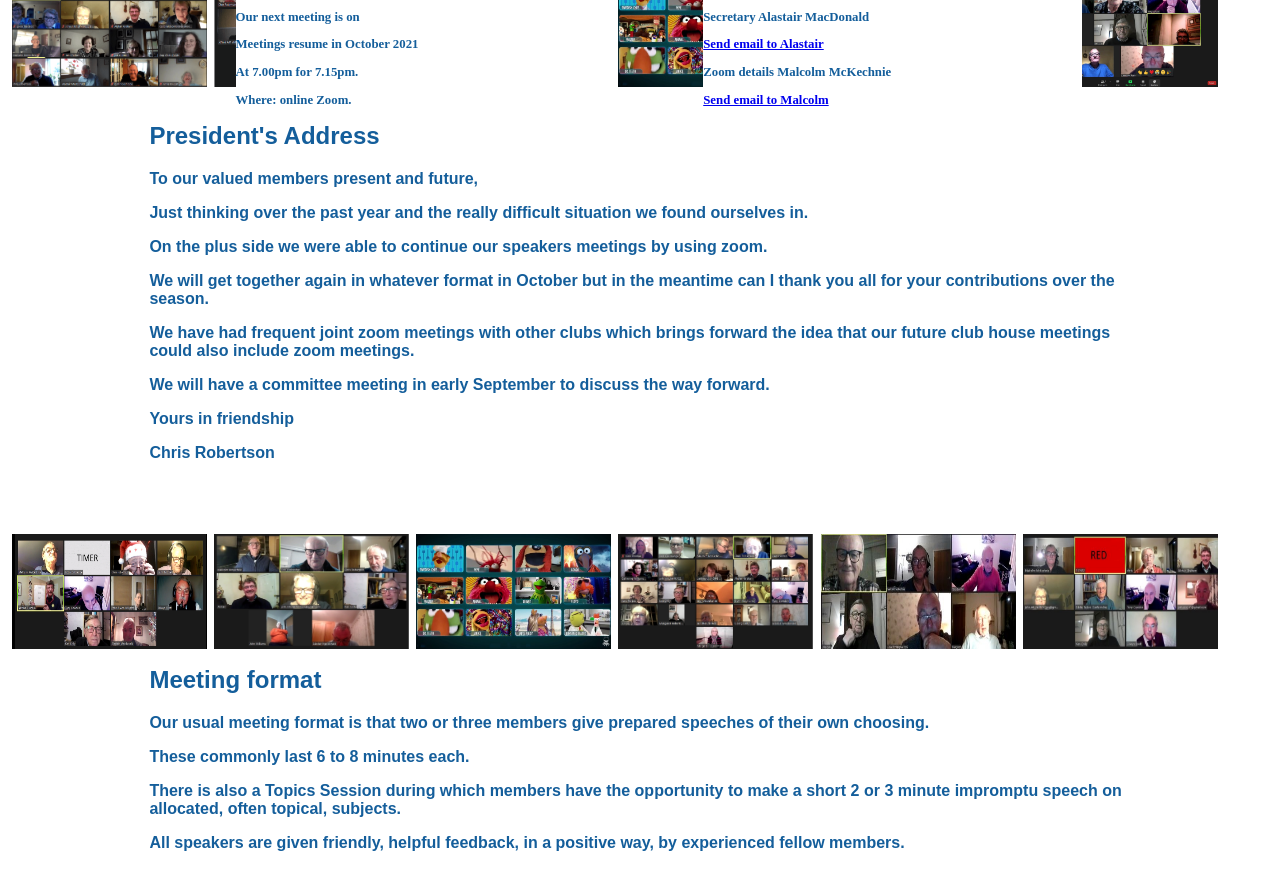
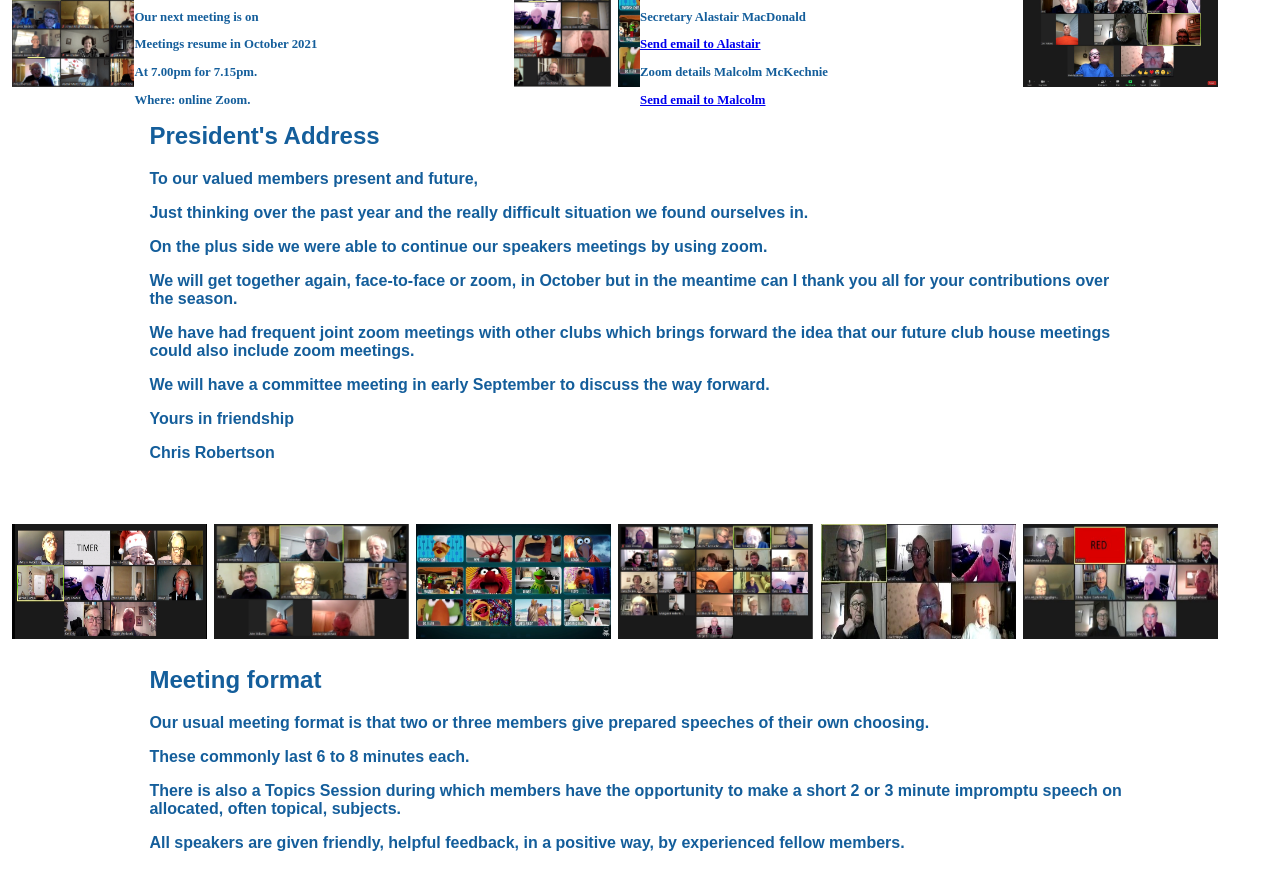
Before and after one commit to 1BobC/GreenockSpeakersClub.github.io, a plain HTML site: page index.html in a window 1280 px wide. Shown: the part 718-1589 px from the top of the page. Drawn offline with Linux system fonts and the light colour scheme.

Commit message:
Complete changes to meetings 1&2 margins Amend wording in Presidents message

```diff
--- a/index.html
+++ b/index.html
@@ -70,7 +70,7 @@
   <p>To our valued members present and future,</p>
 <p> Just thinking over the past year and the really difficult situation we found ourselves in.
 <p>On the plus side we were able to continue our speakers meetings by using zoom.</p>
-<p> We will get together again in whatever format in October but in the meantime can I thank you all for your contributions over the season.</p>
+<p> We will get together again, face-to-face or zoom, in October but in the meantime can I thank you all for your contributions over the season.</p>
 <p>We have had frequent joint zoom meetings with other clubs which brings forward the idea that our future club house meetings could also include zoom meetings. </p>
 <p> We will have a committee meeting in early September to discuss the way forward.</p>
 <p>Yours in friendship</p>
--- a/style.CSS
+++ b/style.CSS
@@ -77,7 +77,7 @@
   font-size: 0.8em;
   font-weight: bold;
   top: 5%;
-  left: 3%;
+  left: 10%;
   width: 30%;
 }
 .meeting2{
@@ -87,11 +87,11 @@
   font-size: 0.8em;
   font-weight: bold;
   top: 10%;
-  right: 35%;
+  right: 20%;
   width: 30%;
 }
 .images1{
-  margin-top: 290px;
+  margin-top: 300px;
    text-align: center;
   width: 100%;
   max-width: 100%;
@@ -129,7 +129,7 @@
   }
   .images2{
     position: relative;
-    margin-top: 10px;
+    /* margin-top: 10px; */
      text-align: center;
     width: 100%;
     max-width: 100%;
@@ -228,12 +228,6 @@
       .welcome1{
         font-size: 0.95em;
       }
-      .meeting1{
-        left: 5%;
-      }
-      .meeting2{
-        right: 28%;
-      }
       .images1{
         margin-top: 250px;
       }
@@ -253,12 +247,6 @@
       .welcome1{
         top: 40px;
         font-size: 1.2em;
-      }
-      .meeting1{
-        left: 10%;
-      }
-      .meeting2{
-        right: 20%;
       }
       .images1{
         margin-top: 220px;
@@ -299,9 +287,6 @@
       .welcome1{
         font-size: 1.3em;
       }
-      .meeting2{
-        right: 15%;
-      }
       .images1{
         margin-top: 200px;
       }
@@ -329,9 +314,6 @@
         top: 310px;
         font-size: 1.1em;
       }
-      .meeting1{
-        left: 18%;
-      }
       .mtngfmt{
         margin-top: 110px;
       }
```
Also changed, not shown: 1 other file.
